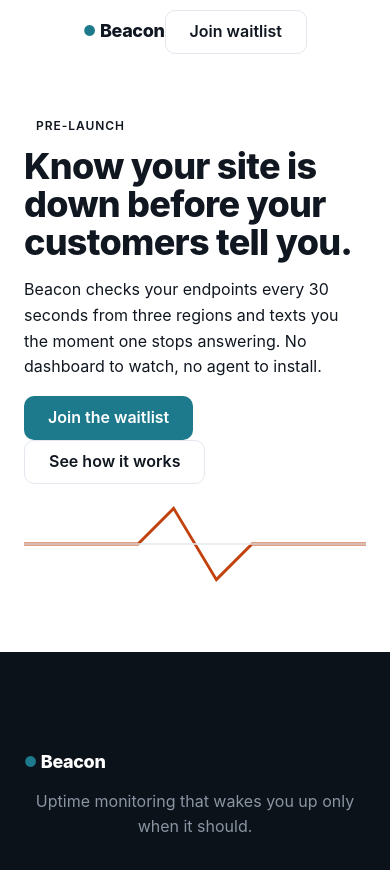
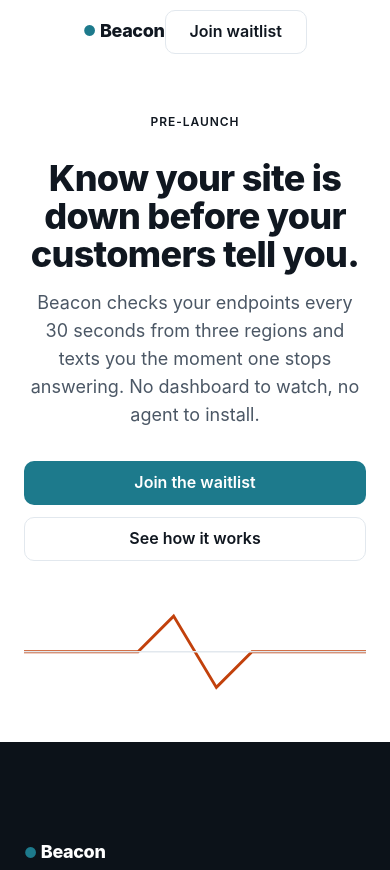
Before and after one commit to rahul-ambarakonda/HD_Code, a website: page public/index.html in a window 390 px wide. Shown: the top 870 px of the page. Drawn offline with Linux system fonts and the light colour scheme.

Commit message:
feat: Add hero section styling to styles.css

```diff
--- a/public/styles.css
+++ b/public/styles.css
@@ -745,3 +745,60 @@ details[open] .faq__chevron {
     text-align: center;
   }
 }
+
+/* Hero Section */
+.hero__content {
+  display: flex;
+  flex-direction: column;
+  align-items: center;
+  text-align: center;
+  max-width: 720px; /* Max width for hero content */
+  margin-inline: auto;
+}
+
+.hero__headline {
+  font-size: var(--text-display);
+  line-height: 1.05;
+  font-weight: 800;
+  letter-spacing: -0.02em;
+  margin-bottom: var(--space-4); /* From global heading margin */
+  margin-top: var(--space-4); /* Space below chip and above headline */
+}
+
+.hero__lead {
+  font-size: var(--text-lead);
+  line-height: 1.55;
+  font-weight: 400;
+  letter-spacing: 0;
+  color: var(--color-ink-soft);
+  margin-bottom: var(--space-6);
+}
+
+.hero__btn-row {
+  display: flex;
+  gap: var(--space-4);
+  margin-bottom: var(--space-7);
+}
+
+.hero__pulse-graphic {
+  width: 480px;
+  height: 120px;
+}
+
+/* Responsive styles for hero buttons */
+@media (max-width: 640px) {
+  .hero__btn-row {
+    flex-direction: column;
+    width: 100%;
+    gap: var(--space-3);
+  }
+
+  .hero__btn-row .btn {
+    width: 100%;
+  }
+
+  .hero__pulse-graphic {
+    width: 100%; /* Make pulse graphic responsive */
+    height: auto; /* Maintain aspect ratio */
+  }
+}
```
